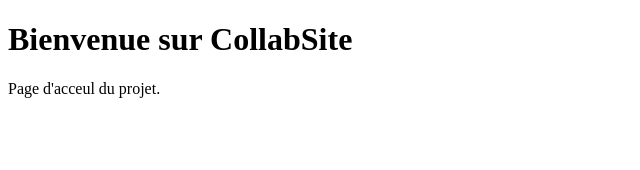
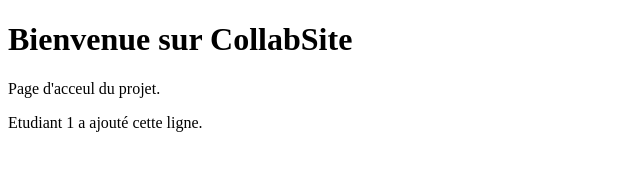
Before and after one commit to fatimachakour919-create/collabSite, a plain HTML site: page index.html in a window 1280 px wide. Shown: the whole page, without its empty margins (0-640 px from the left). Drawn offline with Linux system fonts and the light colour scheme.

Commit message:
ajout index.html

```diff
--- a/index.html
+++ b/index.html
@@ -8,5 +8,6 @@
 <body>
     <h1>Bienvenue sur CollabSite</h1>
     <p>Page d'acceul du projet.</p>
+    <p>Etudiant 1 a ajouté cette ligne.</p>
 </body>
 </html>
```
